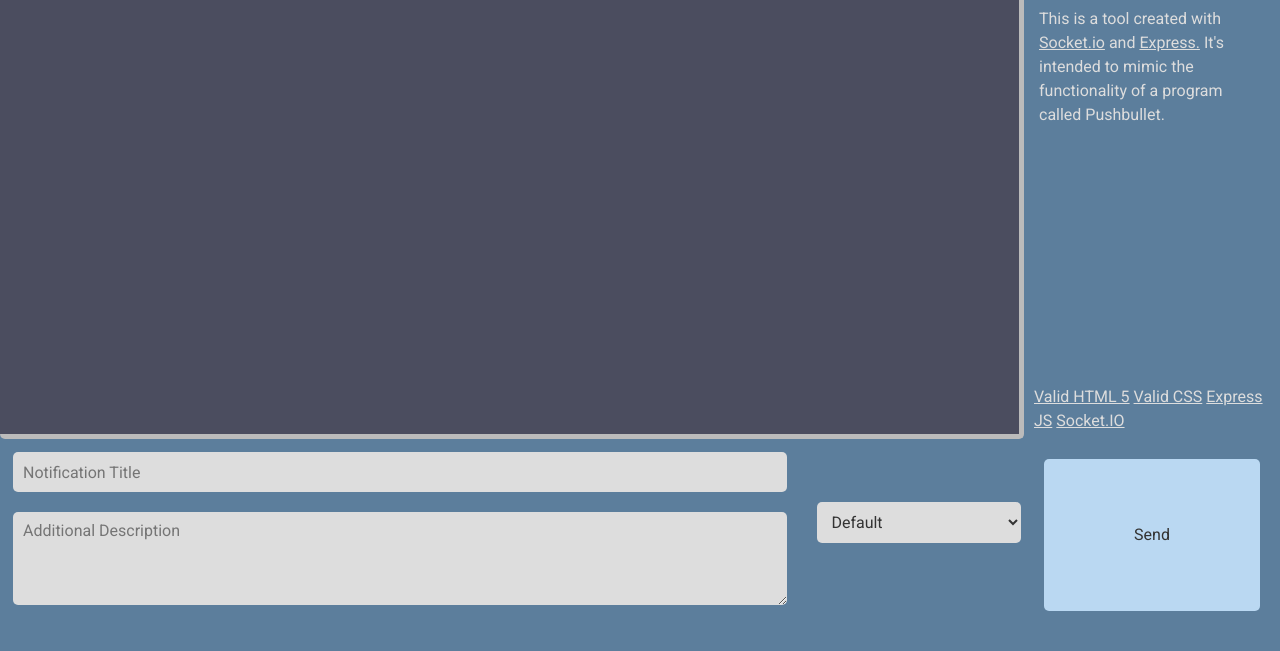
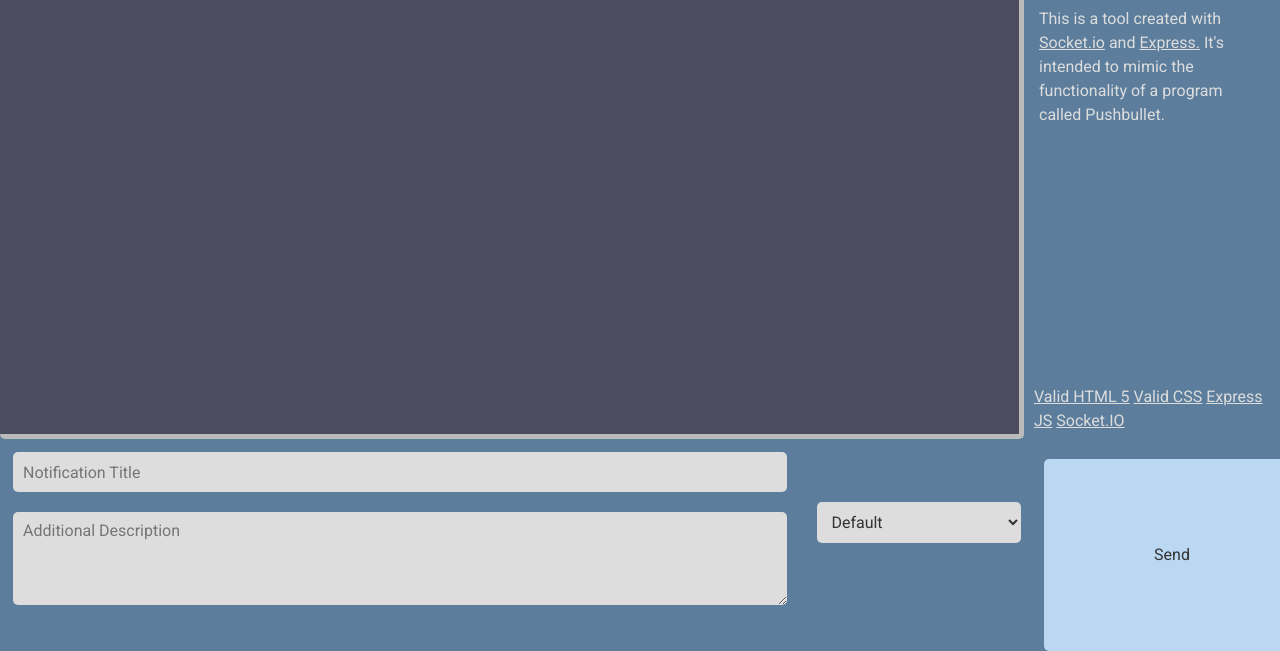
Before and after one commit to lovick/noti, a website: page index.html in a window 1280 px wide. Shown: the part 169-820 px from the top of the page. Drawn offline with nearby package versions, Linux system fonts and the light colour scheme; a script that the page names is missing.

Commit message:
Man wouldn't it be great if you could do math in CSS? Removing that.

```diff
--- a/styles.css
+++ b/styles.css
@@ -94,8 +94,8 @@ form select {
 button {
     grid-row: 3;
     grid-column: 2;
-    width: 100% - 40px;
-    height: 100% - 40px;
+    width: 100%;
+    height: 100%;
     padding: 10px;
     border: none;
     background: #BAD8F2;
```
